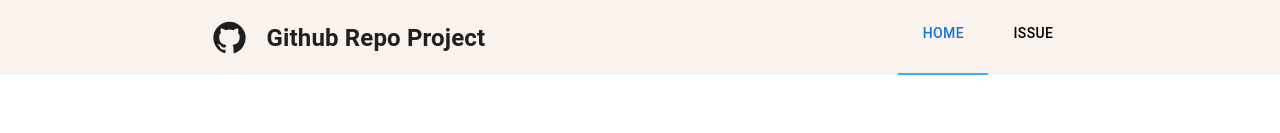
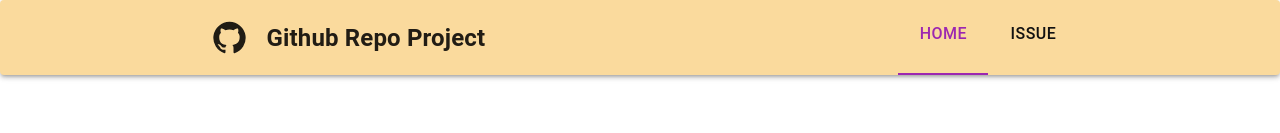
Before and after one commit to liswktjs/github-repo-project, a React app: page / in a window 1280 px wide. Shown: the top 133 px of the page. Built offline with nearby package versions, Linux system fonts and the light colour scheme; no server answers.

Commit message:
refactor: Header 부분, 타이틀 클릭하면 홈으로 이동 및 스타일 수정
컬러 상수화 및  페이지 제목을 눌렀을 때 홈으로 이동하는 기능 추가

```diff
--- a/src/layout/Header/Header.tsx
+++ b/src/layout/Header/Header.tsx
@@ -1,11 +1,11 @@
 import { useEffect, useState } from 'react';
 import { useLocation, useNavigate } from 'react-router-dom';
 
-import { Tab, Tabs } from '@mui/material';
-import { Box } from '@mui/system';
+import { Paper, Tab, Tabs } from '@mui/material';
 import { GitHub } from '@mui/icons-material';
 
 import styled from '@emotion/styled';
+import { COLOR } from '@/styles/color';
 
 const Header = () => {
 	const navigate = useNavigate();
@@ -33,43 +33,37 @@ const Header = () => {
 	};
 
 	return (
-		<Box
+		<Paper
 			role={'heading'}
+			elevation={3}
 			sx={{
 				display: 'flex',
 				justifyContent: 'space-around',
 				paddingTop: '10px',
-				backgroundColor: '#F9F2ED',
+				backgroundColor: `${COLOR.ORANGE}`,
 			}}
 		>
-			<ProjectName>
+			<ProjectName onClick={onHomeTabClick}>
 				<IconContainer>
 					<GitHub fontSize="large" />
 				</IconContainer>
 				Github Repo Project
 			</ProjectName>
-			<Tabs
-				value={tab}
-				TabIndicatorProps={{
-					style: {
-						backgroundColor: '#3AB0FF',
-					},
-				}}
-			>
+			<Tabs value={tab} textColor="secondary" indicatorColor="secondary">
 				<Tab
 					label="HOME"
 					value="HOME"
 					onClick={onHomeTabClick}
-					sx={{ color: 'black' }}
+					sx={{ color: `${COLOR.BLACK}`, fontSize: '16px' }}
 				/>
 				<Tab
 					label="ISSUE"
 					value="ISSUE"
 					onClick={onIssueTabClick}
-					sx={{ color: 'black' }}
+					sx={{ color: `${COLOR.BLACK}`, fontSize: '16px' }}
 				/>
 			</Tabs>
-		</Box>
+		</Paper>
 	);
 };
 
@@ -77,6 +71,11 @@ const ProjectName = styled.h2`
 	display: flex;
 	padding: 10px;
 	margin: 0;
+
+	&:hover,
+	&:active {
+		cursor: pointer;
+	}
 `;
 
 const IconContainer = styled.span`
```
